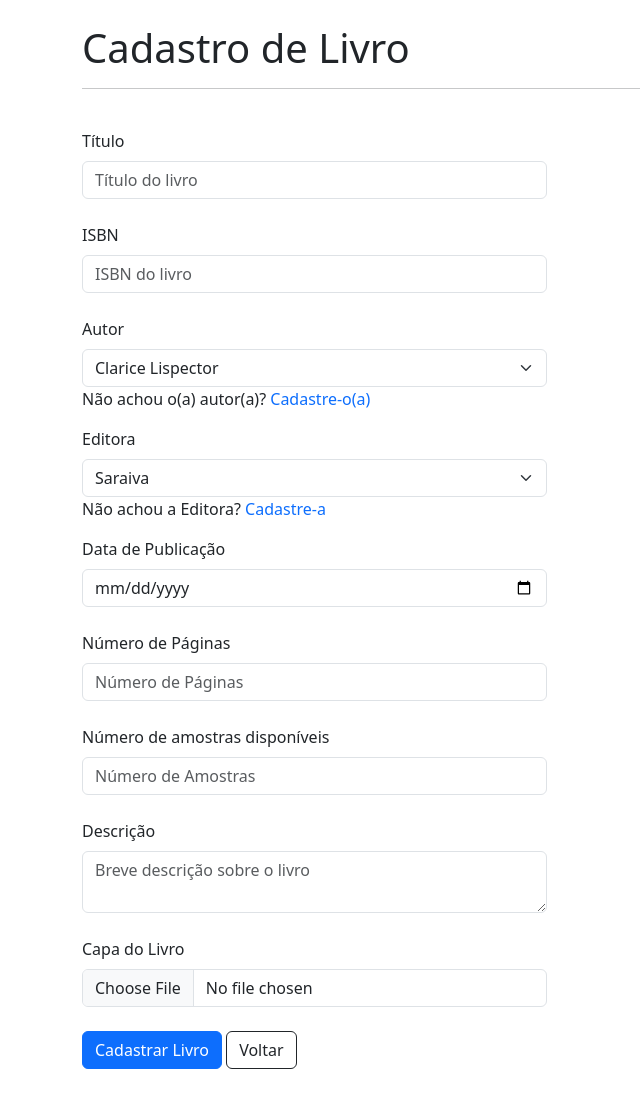
After one commit to NicolasRaony06/gerenciador-biblioteca-django, a Django app: page /livros/livro_cadastro/ in a window 1280 px wide. The commit adds this page. Shown: the whole page, without its empty margins (0-640 px from the left). Run offline with Django 5.2, Linux system fonts and the light colour scheme; a user stored in the database is signed in; data comes from the database, SQL or seed files in the repository.

Commit message:
Feature: página de cadastro de livro

```diff
--- a/funcionarios/models.py
+++ b/funcionarios/models.py
@@ -3,7 +3,7 @@ from django.contrib.auth.models import User
 
 def is_funcionario(request):
     try:
-        if DadosFuncionario.objects.filter(user=request.user):
+        if DadosFuncionario.objects.filter(user=request.user, status=True):
             return True
     except:
         return False
--- /dev/null
+++ b/livros/templates/livro_cadastro.html
@@ -0,0 +1,65 @@
+{% extends "base.html" %}
+
+{% block 'head' %}
+    <title>Cadastro de Livro</title>
+{% endblock 'head' %}
+
+{% block 'body' %}
+    <div class="container">
+        <br>
+        <h1>Cadastro de Livro</h1>
+        <hr>
+        <div class="col-md-5">
+            {% if messages %}
+            {% for message in messages %}
+                <br>
+                <section class="alert {{message.tags}}">
+                    {{message}}
+                </section>
+            {% endfor %}
+            {% endif %}
+            <form action="{% url "livro_cadastro" %}" method="post" enctype='multipart/form-data'>
+                {% csrf_token %}
+                <br>
+                <label for="titulo" class="form-label">Título</label>
+                <input type="text" name="titulo" id="titulo" placeholder="Título do livro" required class='form-control'>
+                <br>
+                <label for="isbn" class="form-label">ISBN</label>
+                <input type="text" name="isbn" id="isbn" placeholder="ISBN do livro" required class='form-control'>
+                <br>
+                <label for="autor" class="form-label">Autor</label>
+                <select name="autor" id="autor" class="form-select" required>
+                    {% for autor in autores %}
+                        <option value="{{autor.id}}">{{autor.nome}}</option>
+                    {% endfor %}
+                </select>
+                <p>Não achou o&#40;a&#41; autor&#40;a&#41;? <a href="{% url "autor_cadastro" %}" style="text-decoration: None">Cadastre-o&#40;a&#41;</a></p>
+                <label for="editora" class="form-label">Editora</label>
+                <select name="editora" id="editora" class="form-select" required>
+                    {% for editora in editoras %}
+                        <option value="{{editora.id}}">{{editora.nome}}</option>
+                    {% endfor %}
+                </select>
+                <p>Não achou a Editora? <a href="{% url "editora_cadastro" %}" style="text-decoration: None">Cadastre-a</a></p>
+                <label for="data_publicacao" class="form-label">Data de Publicação</label>
+                <input type="date" name="data_publicacao" id="data_publicacao" placeholder="Data de Publicação" required class='form-control'>
+                <br>
+                <label for="numero_paginas" class="form-label">Número de Páginas</label>
+                <input type="number" name="numero_paginas" id="numero_paginas" placeholder="Número de Páginas" class='form-control' required>
+                <br>
+                <label for="numero_amostras" class="form-label">Número de amostras disponíveis</label>
+                <input type="number" name="numero_amostras" id="numero_amostras" placeholder="Número de Amostras" class="form-control">
+                <br>
+                <label for="descricao" class="form-label">Descrição</label>
+                <textarea name="descricao" id="descricao" placeholder="Breve descrição sobre o livro" class="form-control"></textarea>
+                <br>
+                <label for="capa" class="form-label">Capa do Livro</label>
+                <input type="file" name="capa" id="capa" class='form-control' placeholder="Imagem para capa do livro">
+                <br>
+                <input type="submit" value="Cadastrar Livro" class="btn btn-primary">
+                <a href="{% url "visualizar_livros" %}" class="btn btn-outline-dark">Voltar</a>
+            </form>
+            <br>
+        </div>
+    </div>
+{% endblock 'body' %}
--- a/livros/urls.py
+++ b/livros/urls.py
@@ -2,7 +2,7 @@ from django.urls import path
 from . import views
 
 urlpatterns = [
-    path('', views.livros, name="livros"),
+    path('', views.visualizar_livros, name="visualizar_livros"),
     path('autor_cadastro/', views.autor_cadastro, name="autor_cadastro"),
     path('visualizar_autores/', views.visualizar_autores, name="visualizar_autores"),
     path('alterar_autor/<int:id>/', views.alterar_autor, name="alterar_autor"),
@@ -11,4 +11,6 @@ urlpatterns = [
     path('visualizar_editoras/', views.visualizar_editoras, name="visualizar_editoras"),
     path('alterar_editora/<int:id>/', views.alterar_editora, name="alterar_editora"),
     path('excluir_editora/<int:id>/', views.excluir_editora, name="excluir_editora"),
+    path("visualizar_livros/", views.visualizar_livros, name="visualizar_livros"),
+    path("livro_cadastro/", views.livro_cadastro, name="livro_cadastro"),
 ]
--- a/livros/views.py
+++ b/livros/views.py
@@ -233,3 +233,17 @@ def excluir_editora(request, id):
         except:
             add_message(request, constants.ERROR, "Erro ao tentar excluir a editora")
             return redirect(visualizar_editoras)
+
+def livro_cadastro(request):
+    if not is_funcionario(request):
+        add_message(request, constants.WARNING, "Você não é funcionário!")
+        return redirect(visualizar_livros)
+
+    if request.method == 'GET':
+        autores = Autor.objects.all()
+        editoras = Editora.objects.all()
+
+        return render(request, "livro_cadastro.html", {'autores': autores, 'editoras': editoras})
+
+def visualizar_livros(request):
+    return redirect(visualizar_autores)
--- a/templates/home.html
+++ b/templates/home.html
@@ -43,7 +43,7 @@
                 <br>
                 <a href="{% url "visualizar_editoras" %}">Editoras</a>
                 <br>
-                <a href="#">Livros</a>
+                <a href="{% url "visualizar_livros" %}">Livros</a>
                 <br>
             </fieldset>
         </div>
```
Also changed, not shown: livros/templates/visualizar_autores.html (+6 -2 lines).
